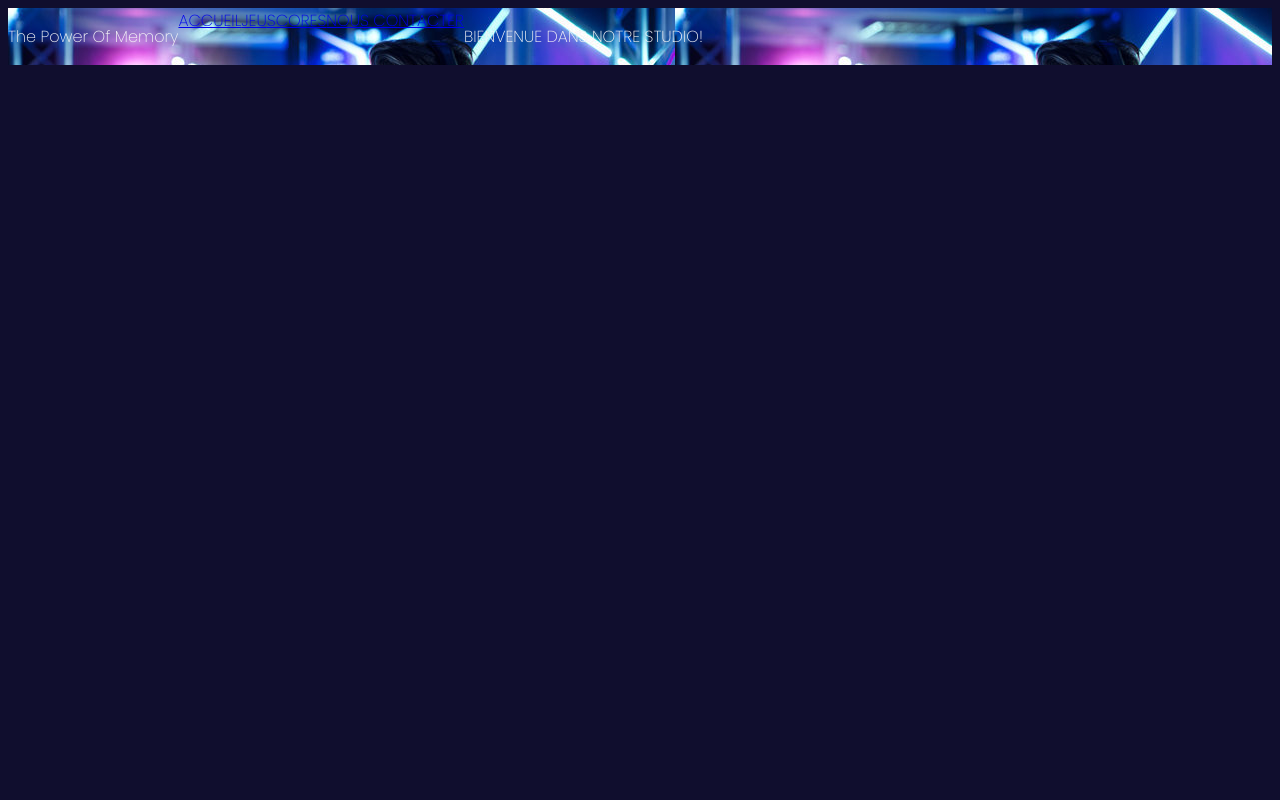
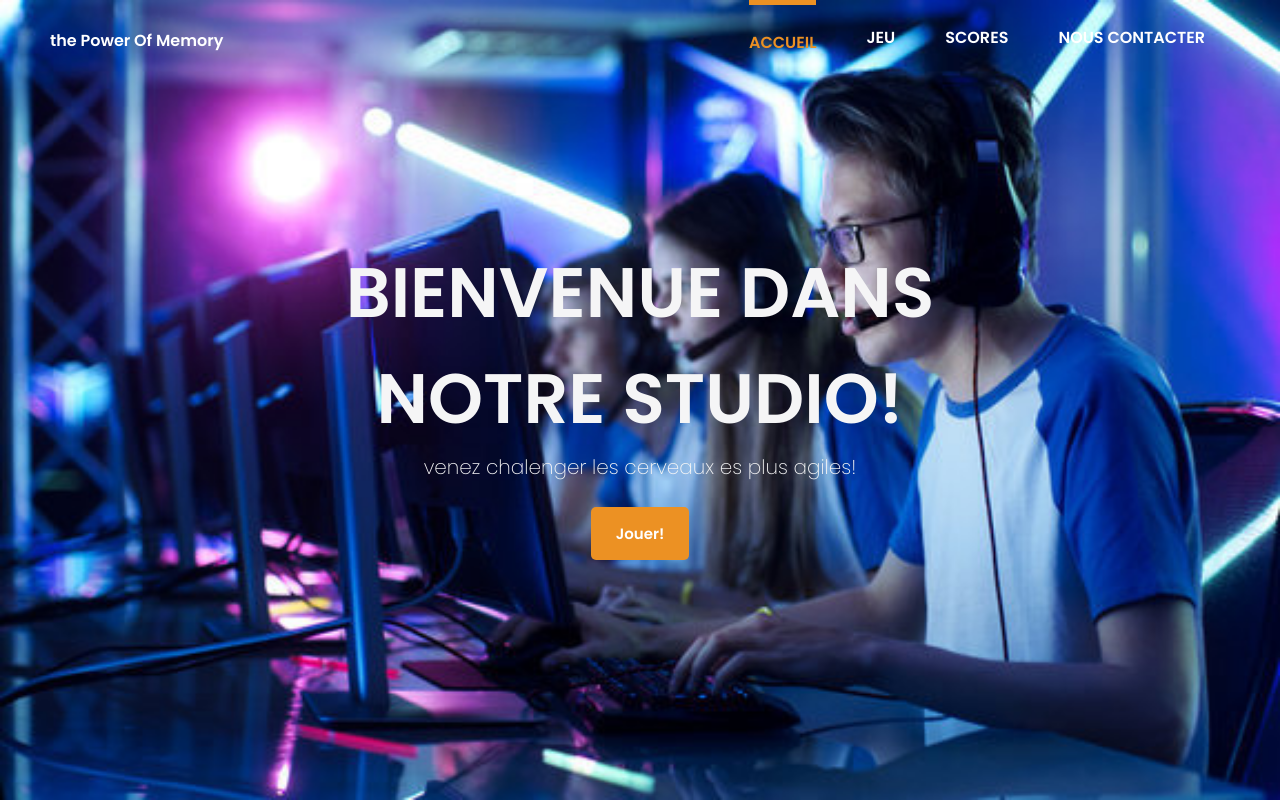
Before and after one commit to RomualdBR/projet-4sem, a PHP site: page / in a window 1280 px wide. Run offline with PHP 8.4, Linux system fonts and the light colour scheme.

Commit message:
HEAAAADER

```diff
--- a/asset/CSS/head.css
+++ b/asset/CSS/head.css
@@ -1,21 +1,97 @@
 @import url('https://fonts.googleapis.com/css2?family=Pixelify+Sans&family=Poppins:wght@200&display=swap');
+@import url('https://fonts.googleapis.com/css2?family=Pixelify+Sans&family=Poppins:wght@200;600&display=swap');
+*{
+    margin: 0;
+    padding: 0;
+    text-decoration: none;
+    list-style: none;
+}
+
 
 body{
     background-color: rgba(16,14,46,255);
     color: #f5f5f6;
     font-family: 'Poppins', sans-serif;
 }
-.head{
-    display: flex;
-    flex:1;
-    background-image: url("../images/esport.jpeg");
+a{
+    align-items: center;
+}
+.present{
+    height: 75px;
 }
 
 header{
-
-    display: flex;
-    flex-direction: row;
-
-
+    height: 100vh;
+    width:100vw;
+    background-image:url("../images/esport.jpeg");
+    background-size: cover;
+    background-color: #100e2e;
 
 }
+header{
+    background: rgba(16, 14, 46, 0.263) url("../images/esport.jpeg");
+    background-size: cover;
+}
+.head{
+    display: flex;
+    flex-direction: column;
+    justify-content: center;
+    align-items: center;
+    text-align: center;
+}
+.head h1{
+    font-weight: 900;
+    font-size: 70px;
+}
+.head p{
+    font-size: 20px;
+}
+.head .button{
+    padding: 15px 25px;
+    border: none;
+    border-radius: 5px;
+    font-size: 15px;
+    font-weight: bold;
+    color: white;
+    background-color: #ec9123;
+    outline: none;
+    cursor: pointer;
+}
+.main-nav{
+    position: absolute;
+    padding: 50px;
+    padding-top: 0px;
+    display: flex;
+    justify-content: space-between;
+    width: 100%;
+    box-sizing: border-box;
+    align-items: center;
+}
+
+.main-nav a{
+    color: white;
+    font-weight: bold;
+}
+
+.main-nav .name{
+    font-size: 1em;
+    font-weight: bold;
+}
+
+.main-nav .nav-links ul{
+    display: flex;
+    text-align: center;
+}
+.main-nav .nav-links ul li{
+    margin: 0 25px ;
+    display: inline-block; /* Ajouter cette ligne pour éviter que les liens occupent toute la largeur */
+    line-height: 75px; /* La même hauteur que l'élément parent */
+}
+.main-nav .nav-links ul li.present a{
+    color: #ec9123;
+}
+.main-nav .nav-links ul li.present{
+    border-top: solid;
+    border-top-color: #ec9123;
+    border-width: 5px 0px;
+}
--- a/index.html
+++ b/index.html
@@ -8,16 +8,23 @@
 
 </head>
 <body>
-    <div class="head">
-    <header>
-        <p>The Power Of Memory</p>
-        <a href="#">ACCUEIL</a>
-        <a href="#">JEU</a>
-        <a href="#">SCORES</a>
-        <a href="#">NOUS CONTACTER</a>
+     <nav class="main-nav">
+        <a href="#" class="name">the Power Of Memory</a>
+        <div class="nav-links">
+             <ul>
+                <li class="present"><a href="#">ACCUEIL</a></li>
+                <li><a href="#">JEU</a></li>
+                <li><a href="#">SCORES</a></li>
+                <li><a href="#">NOUS CONTACTER</a></li>
+            </ul>
+        </div>
+     </nav>
+
+     <header class="head">
+        <h1>BIENVENUE DANS <br> NOTRE STUDIO!</h1>
+        <p>  venez chalenger les cerveaux es plus agiles!</p>
+        <br>
+        <a href="#" class="button">Jouer!</a>
     </header>
-    <p>BIENVENUE DANS NOTRE STUDIO!</p>
-    </div>
-
 </body>
 </html>
```
